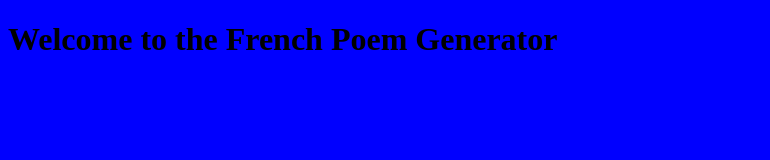
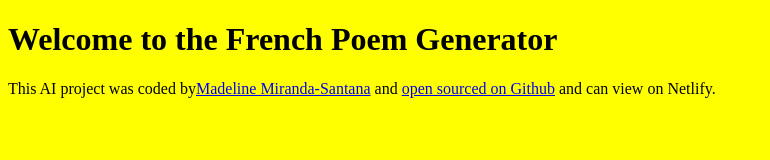
Before and after one commit to pracitce/poem-generator, a plain HTML site: page index.html in a window 1280 px wide. Shown: the whole page, without its empty margins (0-770 px from the left). Drawn offline with Linux system fonts and the light colour scheme.

Commit message:
Add a new text

```diff
--- a/index.html
+++ b/index.html
@@ -11,8 +11,10 @@
 
     <footer>
 
+    This AI project was coded by<a href="https://github.com/dashboard"targe="_blank">Madeline Miranda-Santana</a> and  <a href="https://github.com/pracitce"  target="_blank"_>  open sourced on Github</a>
+  and can view on Netlify.
 
-    </footer>
+</footer>
 
 
     <script src="src/index.js"></script>
--- a/src/style.css
+++ b/src/style.css
@@ -1,3 +1,3 @@
 body{
-    background: blue;
+    background: yellow;
 }
```
